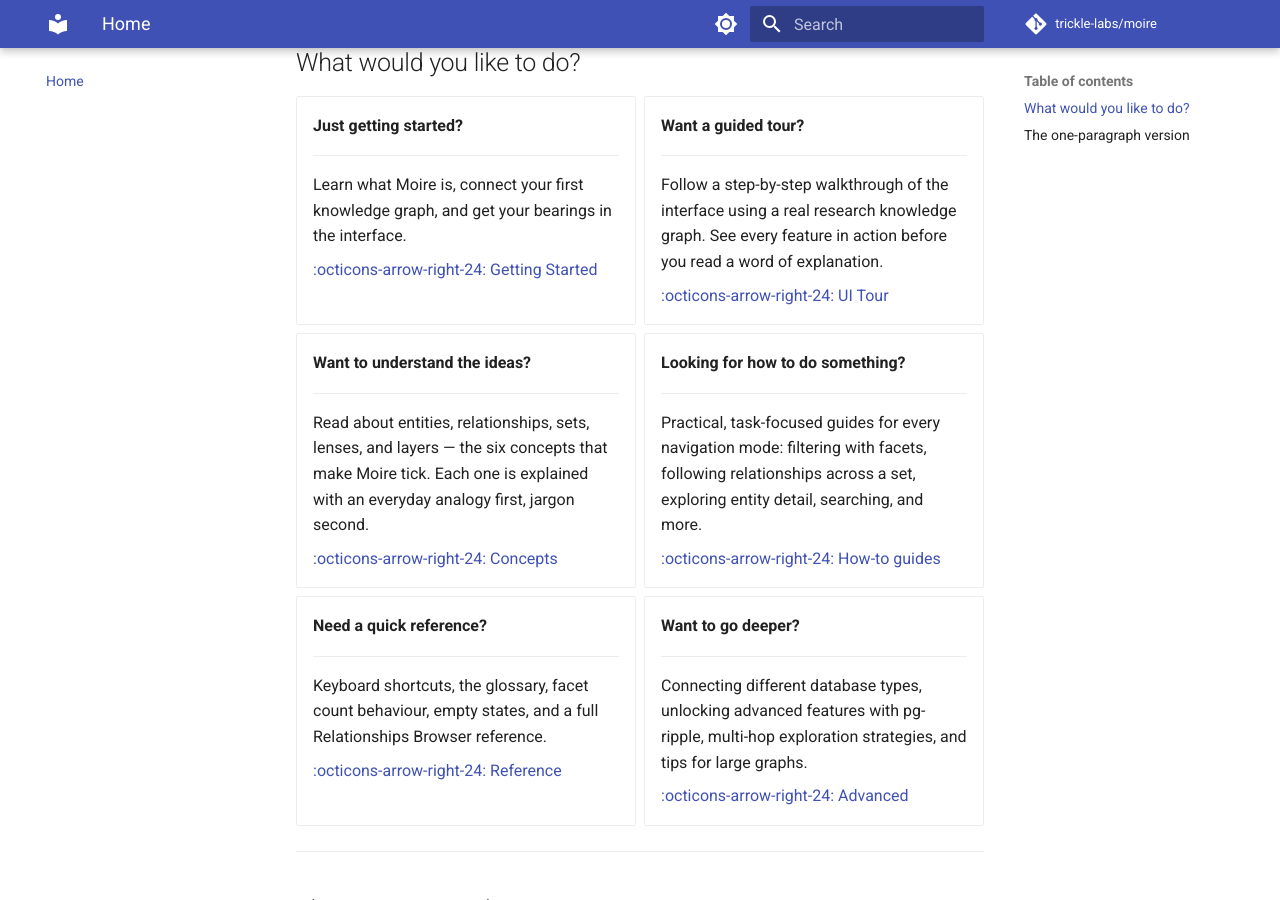
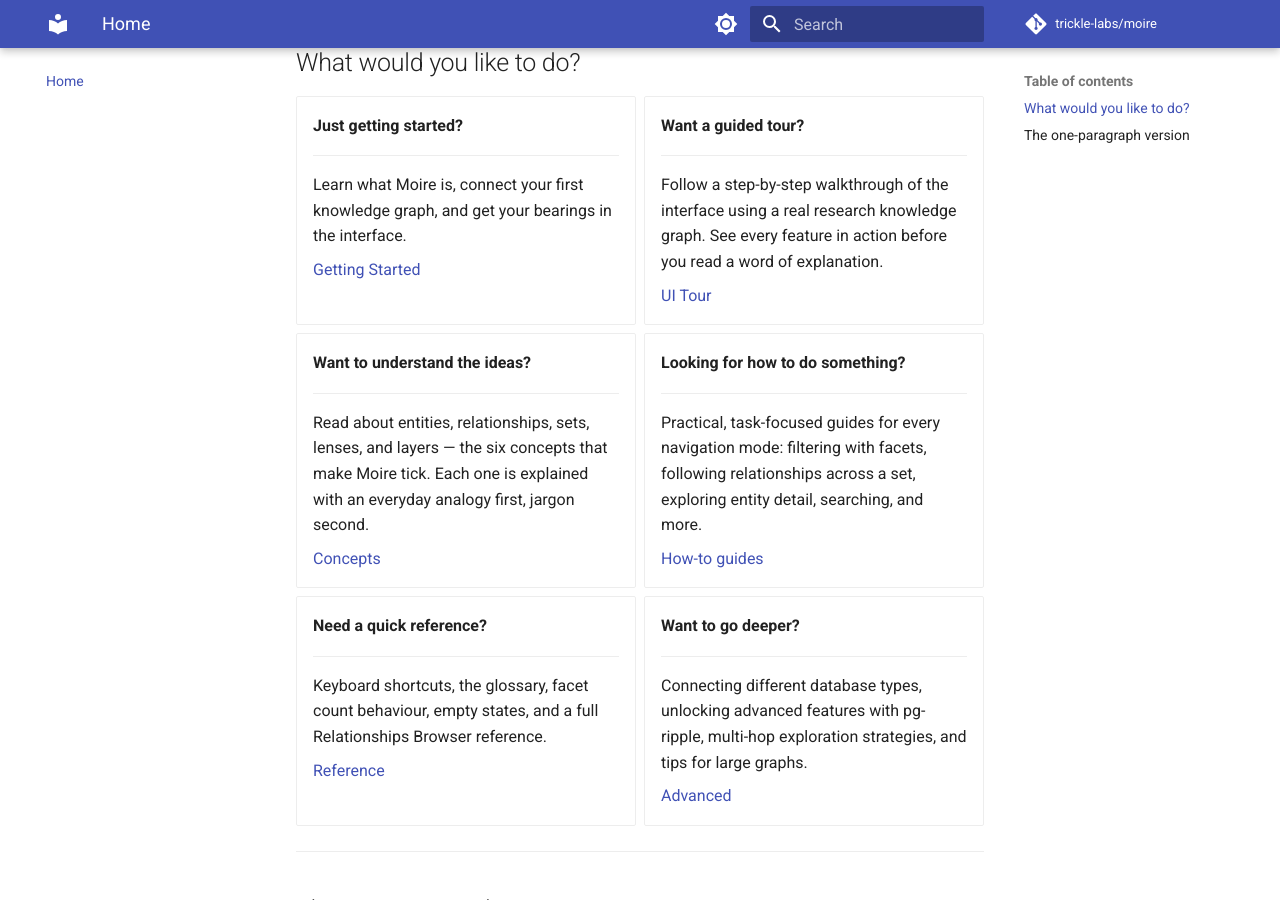
Before and after one commit to grove/moire, an MkDocs documentation site: the page built from docs/index.md, in a window 1280 px wide and 900 px high, scrolled down 393 px. Built offline with MkDocs 1.6.1 and Material for MkDocs 9.7.7, drawn with Linux system fonts in a browser that asks for light colours; comment, search, counter and statistics services are not loaded.

Commit message:
docs: remove icon syntax and add emoji extension
The :octicons- and :material- icon syntax doesn't render properly
without additional configuration. Remove the syntax to keep the
homepage clean. The links are clear enough without icons. The emoji
extension is enabled for potential future use of actual emoji.

```diff
--- a/docs/index.md
+++ b/docs/index.md
@@ -16,7 +16,7 @@ Moire lets you explore the structure and content of a knowledge graph the way yo
 
     Learn what Moire is, connect your first knowledge graph, and get your bearings in the interface.
 
-    [:octicons-arrow-right-24: Getting Started](getting-started/index.md)
+    [Getting Started](getting-started/index.md)
 
 -   **Want a guided tour?**
 
@@ -24,7 +24,7 @@ Moire lets you explore the structure and content of a knowledge graph the way yo
 
     Follow a step-by-step walkthrough of the interface using a real research knowledge graph. See every feature in action before you read a word of explanation.
 
-    [:octicons-arrow-right-24: UI Tour](tour/index.md)
+    [UI Tour](tour/index.md)
 
 -   **Want to understand the ideas?**
 
@@ -32,7 +32,7 @@ Moire lets you explore the structure and content of a knowledge graph the way yo
 
     Read about entities, relationships, sets, lenses, and layers — the six concepts that make Moire tick. Each one is explained with an everyday analogy first, jargon second.
 
-    [:octicons-arrow-right-24: Concepts](concepts/index.md)
+    [Concepts](concepts/index.md)
 
 -   **Looking for how to do something?**
 
@@ -40,7 +40,7 @@ Moire lets you explore the structure and content of a knowledge graph the way yo
 
     Practical, task-focused guides for every navigation mode: filtering with facets, following relationships across a set, exploring entity detail, searching, and more.
 
-    [:octicons-arrow-right-24: How-to guides](how-to/index.md)
+    [How-to guides](how-to/index.md)
 
 -   **Need a quick reference?**
 
@@ -48,7 +48,7 @@ Moire lets you explore the structure and content of a knowledge graph the way yo
 
     Keyboard shortcuts, the glossary, facet count behaviour, empty states, and a full Relationships Browser reference.
 
-    [:octicons-arrow-right-24: Reference](reference/index.md)
+    [Reference](reference/index.md)
 
 -   **Want to go deeper?**
 
@@ -56,7 +56,7 @@ Moire lets you explore the structure and content of a knowledge graph the way yo
 
     Connecting different database types, unlocking advanced features with pg-ripple, multi-hop exploration strategies, and tips for large graphs.
 
-    [:octicons-arrow-right-24: Advanced](advanced/index.md)
+    [Advanced](advanced/index.md)
 
 </div>
 
--- a/mkdocs.yml
+++ b/mkdocs.yml
@@ -48,6 +48,9 @@ markdown_extensions:
       alternate_style: true
   - pymdownx.highlight:
       anchor_linenums: true
+  - pymdownx.emoji:
+      emoji_index: !!python/name:pymdownx.emoji.twemoji
+      emoji_generator: !!python/name:pymdownx.emoji.to_svg
   - pymdownx.inlinehilite
   - attr_list
   - md_in_html
```
